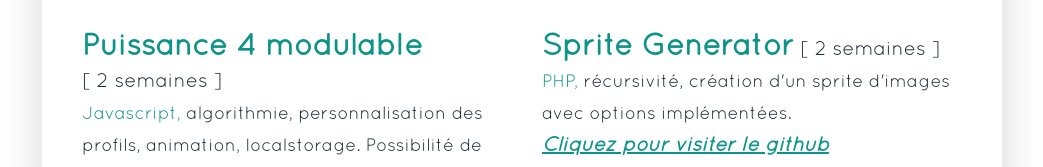
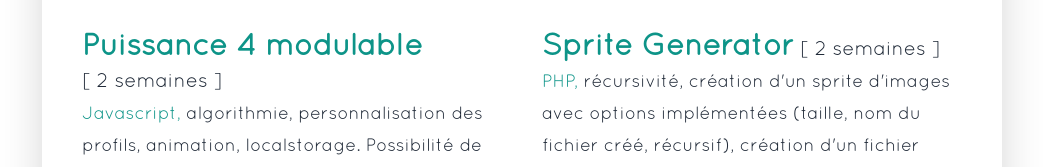
Before and after one commit to maylangomes/portfolio, a Next.js app: page / in a window 1280 px wide. Shown: the part 2622-2789 px from the top of the page, without its empty margins (118-1161 px from the left). Built offline with nearby package versions, Linux system fonts and the light colour scheme; a web font is replaced by a local one.

Commit message:
tafix: meme taille puissance4 et sprite

```diff
--- a/src/app/projets.js
+++ b/src/app/projets.js
@@ -203,7 +203,7 @@ export default function Projets() {
                 <Image
                 className="rounded-lg object-cover"
                 alt="puissance4"
-                width={"85"}
+                width={"200"}
                 height={"100"}
                 layout="responsive"
                 priority
@@ -234,7 +234,7 @@ export default function Projets() {
             <p className="py-2 leading-8 text-gray-800 dark:text-gray-200">
                 <span className=" text-3xl text-teal-600 dark:text-teal-400 font-bold">Sprite Generator</span><span className='text-xl text-nowrap'> [ 2 semaines ]</span>
                 <br></br>
-                <span className="text-teal-600 dark:text-teal-400 text-lg"> PHP, </span><span className='text-lg'>récursivité, création d'un sprite d'images avec options implémentées.</span>
+                <span className="text-teal-600 dark:text-teal-400 text-lg"> PHP, </span><span className='text-lg'>récursivité, création d'un sprite d'images avec options implémentées (taille, nom du fichier créé, récursif), création d'un fichier CSS simultanément.</span>
                 <br></br>
                 <a href="https://github.com/maylangomes/sprite" target='_blank'>
                     <span className='text-xl italic text-teal-600 dark:text-teal-400 font-bold underline'>Cliquez pour visiter le github</span>
```
